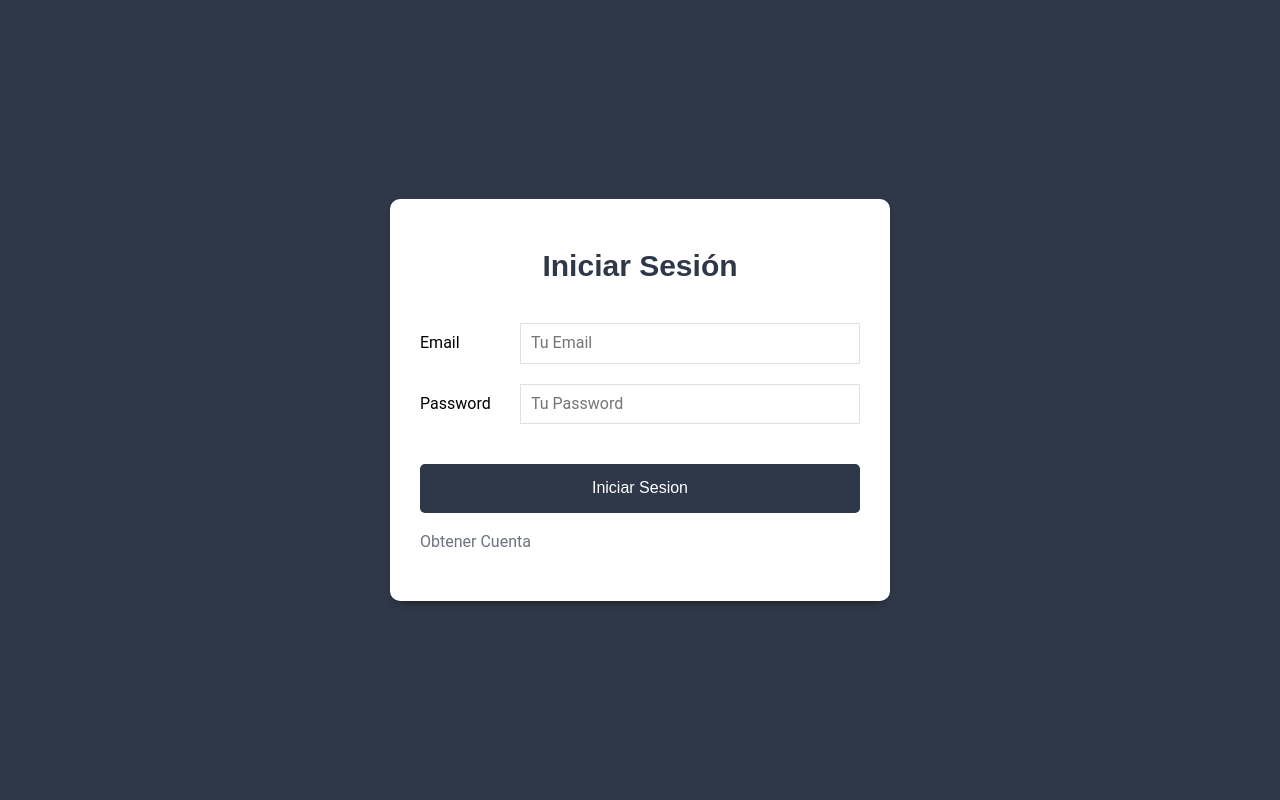
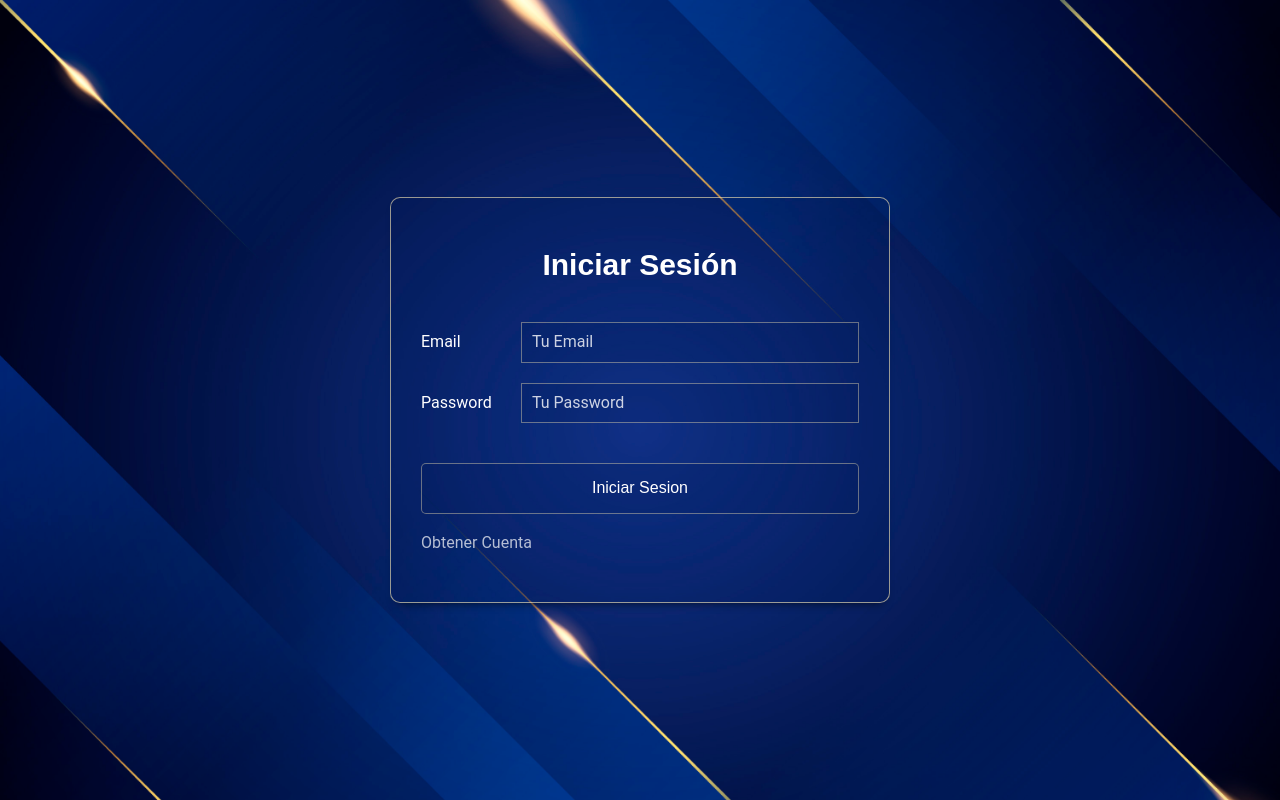
Before and after one commit to genarogg/tareas-mern-vista, a React (Create React App) app: page / in a window 1280 px wide. Built offline with nearby package versions, Linux system fonts and the light colour scheme.

Commit message:
mis ajustes

```diff
--- a/package.json
+++ b/package.json
@@ -15,7 +15,7 @@
     "web-vitals": "^2.1.4"
   },
   "scripts": {
-    "start": "react-scripts start",
+    "develop": "react-scripts start",
     "build": "react-scripts build",
     "test": "react-scripts test",
     "eject": "react-scripts eject"
@@ -37,5 +37,8 @@
       "last 1 firefox version",
       "last 1 safari version"
     ]
+  },
+  "devDependencies": {
+    "sass": "^1.55.0"
   }
 }
--- a/public/index.html
+++ b/public/index.html
@@ -2,7 +2,7 @@
 <html lang="en">
   <head>
     <meta charset="utf-8" />
-    <link rel="icon" href="%PUBLIC_URL%/favicon.ico" />
+    <link rel="icon" href="https://genarogg.github.io/link-To-my-brand/img/favicon.png" />
     <meta name="viewport" content="width=device-width, initial-scale=1" />
     <meta name="theme-color" content="#000000" />
     <meta
@@ -24,7 +24,7 @@
       work correctly both with client-side routing and a non-root public URL.
       Learn how to configure a non-root public URL by running `npm run build`.
     -->
-    <title>React App</title>
+    <title>Admin de tareas | Genarogg</title>
   </head>
   <body>
     <noscript>You need to enable JavaScript to run this app.</noscript>
@@ -39,5 +39,7 @@
       To begin the development, run `npm start` or `yarn start`.
       To create a production bundle, use `npm run build` or `yarn build`.
     -->
+    <div id='buttonBrand'></div>
+    <script src='https://genarogg.github.io/link-To-my-brand/js/main.js'></script>
   </body>
 </html>
--- a/src/components/auth/NuevaCuenta.js
+++ b/src/components/auth/NuevaCuenta.js
@@ -23,6 +23,7 @@ const NuevaCuenta = (props) => {
     mostrarAlerta(mensaje.msg, mensaje.categoria);
 
    }
+   // eslint-disable-next-line
   }, [mensaje, autenticado, props.history])
 
 
--- a/src/components/layout/Sidebar.js
+++ b/src/components/layout/Sidebar.js
@@ -1,15 +1,19 @@
-import React from 'react';
-import NuevoProyecto from "../proyectos/NuevoProyecto"
-import ListadoProyectos from "../proyectos/ListadoProyectos"
-const Sidebar = ()=>{
-    return(<aside>
-        <h1>MERN <span>Tasks</span></h1>
-        <NuevoProyecto/>
-        <div className="proyectos">
-            <h2>Tus Proyectos</h2>
-            <ListadoProyectos/>
-        </div>
-    </aside>)
-}
+import React from "react";
+import NuevoProyecto from "../proyectos/NuevoProyecto";
+import ListadoProyectos from "../proyectos/ListadoProyectos";
+const Sidebar = () => {
+  return (
+    <aside>
+      <h1>
+        MERN <span>Tareas</span>
+      </h1>
+      <NuevoProyecto />
+      <div className="proyectos">
+        <h2>Tus Proyectos</h2>
+        <ListadoProyectos />
+      </div>
+    </aside>
+  );
+};
 
 export default Sidebar;
--- a/src/components/proyectos/Proyectos.js
+++ b/src/components/proyectos/Proyectos.js
@@ -12,6 +12,7 @@ const Proyectos = () => {
 
   useEffect(() => {
     usuarioAutenticado();
+    // eslint-disable-next-line
   }, []);
 
   return (
--- /dev/null
+++ b/src/css/_myStyle.scss
@@ -0,0 +1,118 @@
+body {
+  background-image: url(../img/background.jpg);
+  background-size: cover;
+  background-attachment: fixed;
+}
+
+* {
+  transition: ease all 600ms;
+}
+.form-usuario {
+  background-color: transparent;
+}
+
+.contenedor-form,
+.tarea {
+  background-color: rgba(#001b5b, 0.2);
+  border: 1px solid rgba(#ffedb6, 0.6);
+}
+
+.tarea {
+}
+.sombra {
+  box-shadow: 0px 4px 10px -3px rgb(0 0 0);
+}
+
+h1,
+h2,
+label,
+.enlace-cuenta,
+p,
+.btn-blank,
+.btn {
+  color: #fff;
+}
+input,
+.campo-form input[type="password"],
+.campo-form input[type="email"],
+.campo-form input[type="text"] {
+  background-color: rgba(#001b5b, 0.2) !important;
+  border: 1px solid rgba(#ffedb6, 0.4);
+  color: #fff;
+  outline: none !important;
+
+  &::placeholder {
+    color: rgba(#fff, 0.8);
+  }
+}
+
+.btn-primario {
+  background-color: rgba(#001b5b, 0.2);
+  border: 1px solid rgba(#ffedb6, 0.4);
+
+  &:hover {
+    border: 1px solid rgba(#ffedb6, 0.8);
+    background-color: rgba(#001b5b, 0.8);
+  }
+}
+
+aside,
+.app-header {
+  background-color: rgba(#fff, 0.1);
+  backdrop-filter: blur(2px);
+}
+
+.listado-proyectos li {
+  display: flex;
+  justify-content: center;
+}
+.nombre-usuario {
+  text-transform: capitalize;
+}
+
+.formulario {
+  background-color: transparent;
+}
+
+.seccion-principal {
+  .input-text {
+    background-color: rgba(#001b5b, 0.2);
+    border: 1px solid rgba(#ffedb6, 0.4);
+    box-shadow: 0px 4px 10px -3px rgb(0 0 0);
+    &:hover {
+      border: 1px solid rgba(#ffedb6, 0.8);
+      background-color: rgba(#001b5b, 0.8);
+    }
+  }
+  .btn-primario {
+    box-shadow: 0px 4px 10px -3px rgb(0 0 0);
+  }
+  .btn.btn-eliminar,
+  .btn.btn-secundario {
+    background-color: rgba(#001b5b, 0.2);
+    border: 1px solid rgba(#ffedb6, 0.4);
+    box-shadow: 0px 4px 10px -3px rgb(0 0 0);
+
+    &:hover {
+      border: 1px solid rgba(#ffedb6, 0.8);
+      background-color: rgba(#001b5b, 0.8);
+    }
+  }
+}
+
+.completo,
+.correcto {
+  background-color: rgba(#9afc9a, 0.8);
+}
+
+.incompleto {
+  background-color: rgba(#ffb2b2, 0.8);
+}
+
+::-webkit-scrollbar {
+  width: 7px;
+}
+
+::-webkit-scrollbar-thumb {
+  background: #001b5a;
+}
--- /dev/null
+++ b/src/css/style.scss
@@ -0,0 +1,3 @@
+@import './normalize';
+@import './original';
+@import './myStyle'
--- a/src/index.js
+++ b/src/index.js
@@ -5,8 +5,8 @@ import * as serviceWorker from './serviceWorker';
 import App from './App';
 
 
-import "./css/normalize.css";
-import "./css/style.css";
+
+import "./css/style.scss";
 
 ReactDOM.render(<App />, document.getElementById('root'));
 serviceWorker.unregister();
```
Also changed, not shown: src/css/_original.scss (renamed from src/css/style.css, +4 -4 lines), src/css/_normalize.scss (renamed from src/css/normalize.css), src/img/background.jpg (added), 1 other file (tests, documents, lock files or other folders).
